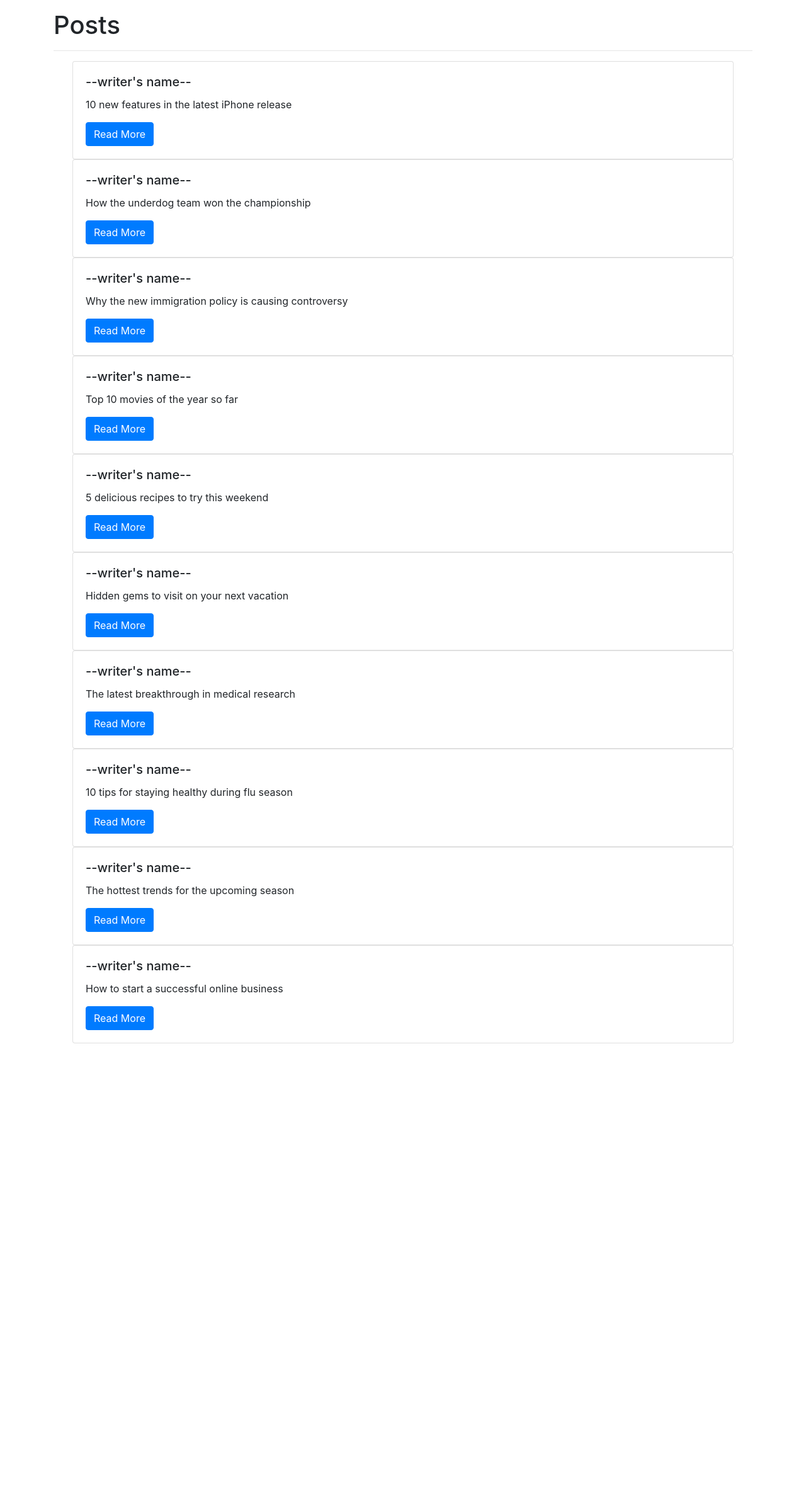
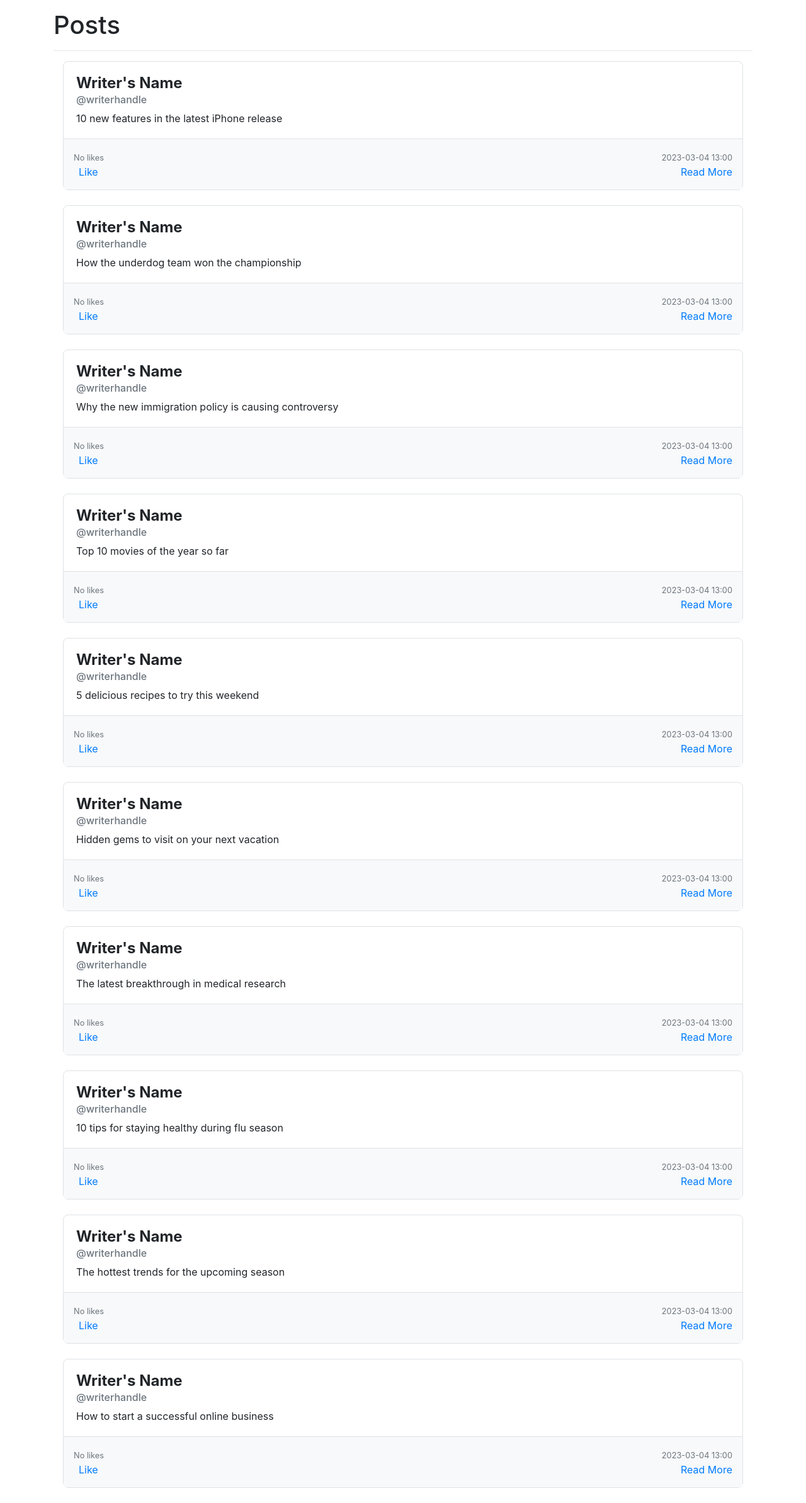
Before and after one commit to edgarmuyomba/django, a Django app: page / in a window 1280 px wide. Shown: the part 56-2443 px from the top of the page at 63% size. Before the commit the page ends 1713 px from the top, so only its background shows below. Run offline with Django 4.2, Linux system fonts and the light colour scheme; data comes from the database, SQL or seed files in the repository; both versions use the stored data as it was after the commit; some libraries are stand-ins or nearby versions.

Commit message:
static files configuration

```diff
--- a/Jotter/core/models.py
+++ b/Jotter/core/models.py
@@ -3,17 +3,17 @@ from uuid import uuid4
 
 class Topic(models.Model):
     title = models.CharField(max_length=25)
-    followers = models.IntegerField()
+    followers = models.IntegerField(null=True, blank=True)
 
     def __str__(self):
         return self.title
 
 class Post(models.Model):
-    uuid = models.UUIDField(default=uuid4)
+    uuid = models.UUIDField(default=uuid4, auto_created=True)
     topic = models.ForeignKey(Topic, on_delete=models.CASCADE)
     text = models.CharField(max_length=155)
     dateAdded = models.DateTimeField(auto_now_add=True)
-    likes = models.IntegerField()
+    likes = models.IntegerField(null=True, blank=True)
 
     def __str__(self):
-        return f'{self.content[:50]}...'
+        return f'{self.text[:50]}...'
--- /dev/null
+++ b/Jotter/core/static/core/css/index.css
@@ -0,0 +1,38 @@
+.card {
+    border-radius: 0.5rem;
+    border: 1px solid #dee2e6;
+    margin-bottom: 1.5rem;
+  }
+
+  .card-title {
+    margin-bottom: 0.5rem;
+    font-size: 1.5rem;
+    font-weight: bold;
+  }
+
+  .card-subtitle {
+    margin-bottom: 0.5rem;
+  }
+
+  .card-text {
+    margin-bottom: 1.5rem;
+  }
+
+  .card-footer {
+    background-color: #f8f9fa;
+    border-top: 1px solid #dee2e6;
+    padding: 1rem;
+  }
+
+  .card-link {
+    color: #007bff;
+    text-decoration: none;
+  }
+
+  .card-link:hover {
+    text-decoration: underline;
+  }
+
+  .fa-thumbs-up {
+    margin-right: 0.5rem;
+  }
--- a/Jotter/core/templates/core/index.html
+++ b/Jotter/core/templates/core/index.html
@@ -1,3 +1,5 @@
+{% load static %}
+
 <!DOCTYPE html>
 <html>
 
@@ -9,6 +11,7 @@
     <script src="https://ajax.googleapis.com/ajax/libs/jquery/3.5.1/jquery.min.js"></script>
     <script src="https://cdnjs.cloudflare.com/ajax/libs/popper.js/1.16.0/umd/popper.min.js"></script>
     <script src="https://maxcdn.bootstrapcdn.com/bootstrap/4.5.2/js/bootstrap.min.js"></script>
+    <link rel="stylesheet" href="{% static 'core/css/index.css' %}">
 </head>
 
 <body>
@@ -34,12 +37,34 @@
 
         <div class="col">
             {% for post in posts %}
-            <div class="col-sm-6 col-lg-12 mx-auto">
-                <div class="card">
-                    <div class="card-body">
-                        <h5 class="card-title">--writer's name--</h5>
-                        <p class="card-text">{{ post.text }}</p>
-                        <a href="#" class="btn btn-primary">Read More</a>
+            <div class="card mt-3">
+                <div class="card-body">
+                    <h5 class="card-title">Writer's Name</h5>
+                    <h6 class="card-subtitle mb-2 text-muted">@writerhandle</h6>
+                    <p class="card-text">{{ post.text }}</p>
+                </div>
+                <div class="card-footer">
+                    <div class="row">
+                        {% if post.likes %}
+                        <div class="col-6">
+                            <small class="text-muted">{{ post.likes }}</small>
+                        </div>
+                        {% else %}
+                        <div class="col-6">
+                            <small class="text-muted">No likes</small>
+                        </div>
+                        {% endif %}
+                        <div class="col-6 text-right">
+                            <small class="text-muted">{{ post.dateAdded | date:'Y-m-d H:i'}}</small>
+                        </div>
+                    </div>
+                    <div class="row">
+                        <div class="col-6">
+                            <a href="#" class="card-link"><i class="far fa-thumbs-up"></i> Like</a>
+                        </div>
+                        <div class="col-6 text-right">
+                            <a href="#" class="card-link">Read More <i class="fas fa-arrow-right"></i></a>
+                        </div>
                     </div>
                 </div>
             </div>
--- a/Jotter/jotter/settings.py
+++ b/Jotter/jotter/settings.py
@@ -118,7 +118,7 @@ USE_TZ = True
 # Static files (CSS, JavaScript, Images)
 # https://docs.djangoproject.com/en/4.1/howto/static-files/
 
-STATIC_URL = 'static/'
+STATIC_URL = '/static/'
 
 # Default primary key field type
 # https://docs.djangoproject.com/en/4.1/ref/settings/#default-auto-field
```
Also changed, not shown: Jotter/core/one.py (added, +13 -0 lines), Jotter/core/migrations/0002_alter_post_likes_alter_post_uuid_and_more.py (added), Jotter/db.sqlite3.
